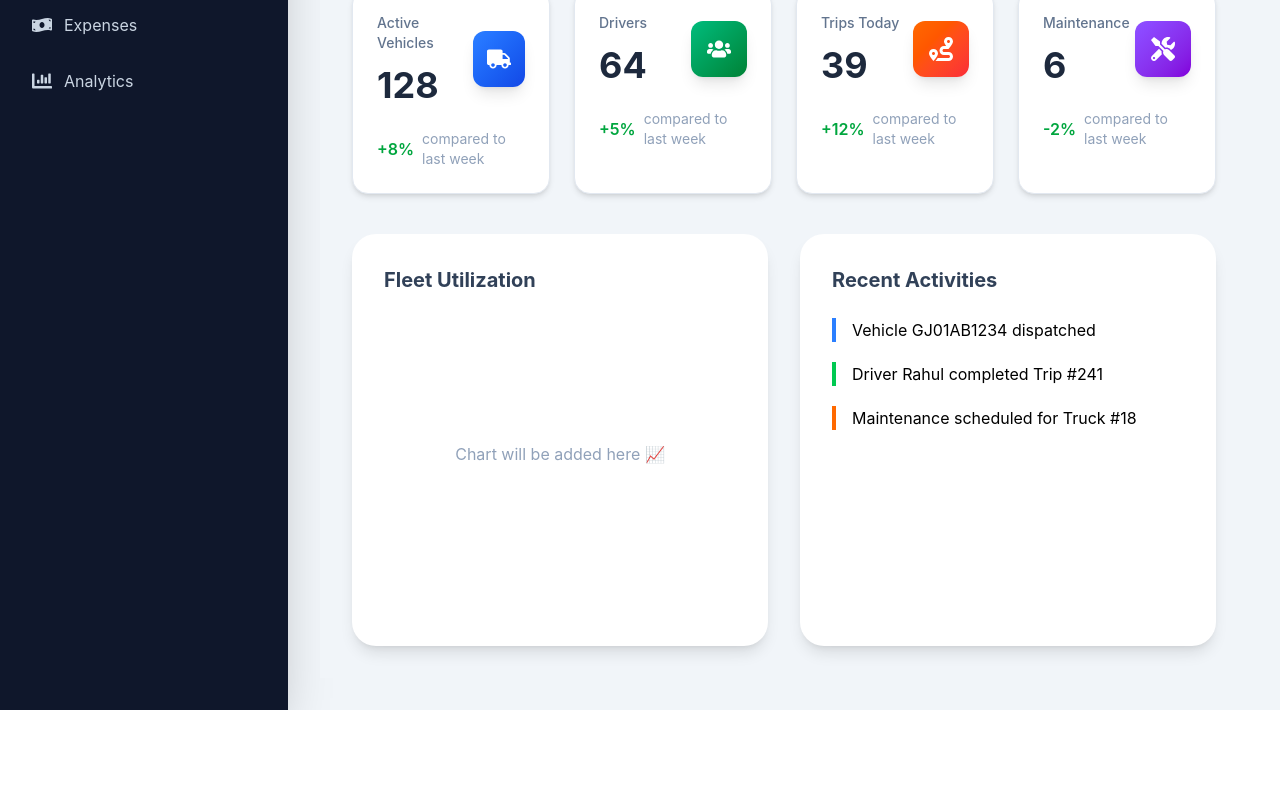
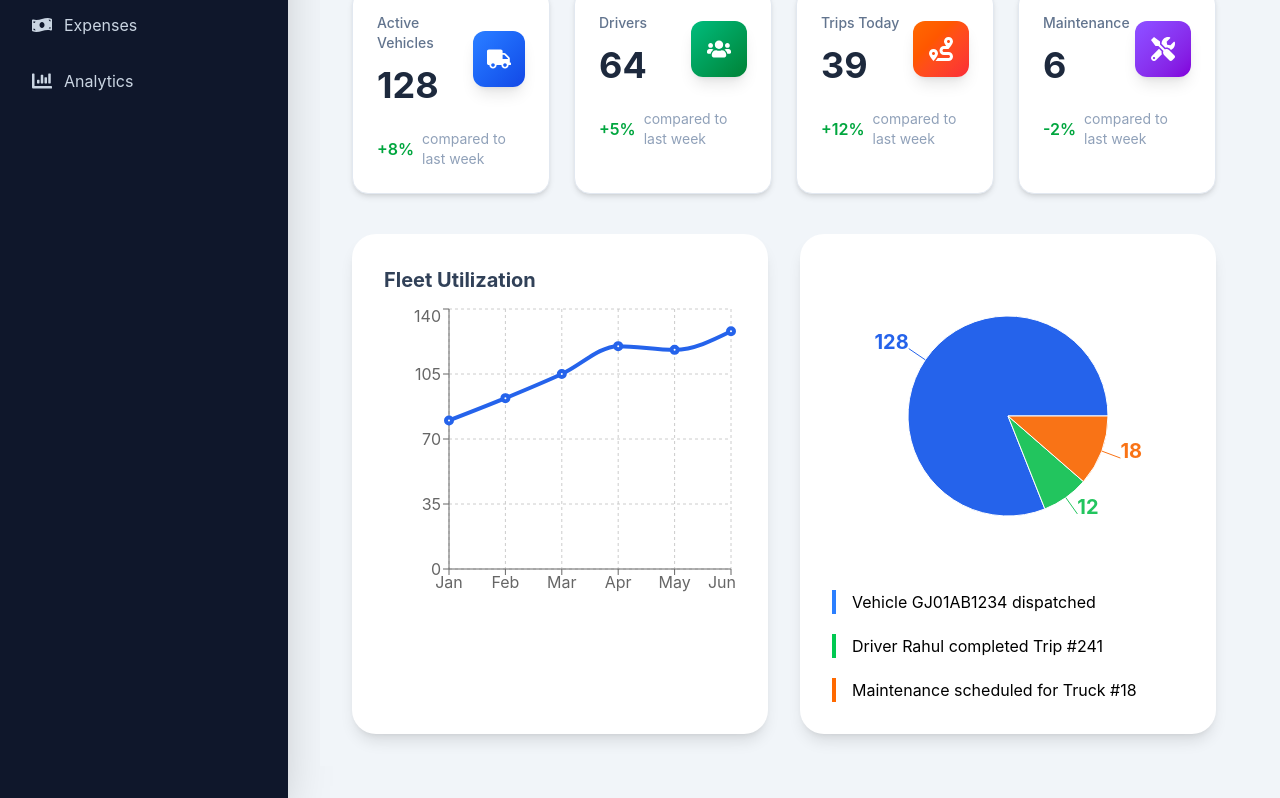
Before and after one commit to HETAXITAPODHAN29/FleetFlow, a React (Vite) app: page /dashboard in a window 1280 px wide. Shown: the part 408-1206 px from the top of the page. Before the commit the page ends 1118 px from the top, so only its background shows below. Built offline with nearby package versions, Linux system fonts and the light colour scheme; the HTML template or start-up script is replaced by a standard one.

Commit message:
added recharts

```diff
--- /dev/null
+++ b/src/charts/Fleetchart.jsx
@@ -0,0 +1,37 @@
+import {
+  LineChart,
+  Line,
+  CartesianGrid,
+  Tooltip,
+  ResponsiveContainer,
+  XAxis,
+  YAxis,
+} from "recharts";
+
+const data = [
+  { month: "Jan", vehicles: 80 },
+  { month: "Feb", vehicles: 92 },
+  { month: "Mar", vehicles: 105 },
+  { month: "Apr", vehicles: 120 },
+  { month: "May", vehicles: 118 },
+  { month: "Jun", vehicles: 128 },
+];
+
+export default function FleetChart() {
+  return (
+    <ResponsiveContainer width="100%" height={300}>
+      <LineChart data={data}>
+        <CartesianGrid strokeDasharray="3 3" />
+        <XAxis dataKey="month" />
+        <YAxis />
+        <Tooltip />
+        <Line
+          type="monotone"
+          dataKey="vehicles"
+          stroke="#2563eb"
+          strokeWidth={4}
+        />
+      </LineChart>
+    </ResponsiveContainer>
+  );
+}
--- /dev/null
+++ b/src/charts/VehiclePieChart.jsx
@@ -0,0 +1,43 @@
+import {
+  PieChart,
+  Pie,
+  Cell,
+  Tooltip,
+  ResponsiveContainer,
+} from "recharts";
+
+const data = [
+  { name: "Active", value: 128 },
+  { name: "Maintenance", value: 12 },
+  { name: "Inactive", value: 18 },
+];
+
+const COLORS = [
+  "#2563eb",
+  "#22c55e",
+  "#f97316",
+];
+
+export default function VehiclePieChart() {
+  return (
+    <ResponsiveContainer width="100%" height={300}>
+      <PieChart>
+        <Pie
+          data={data}
+          dataKey="value"
+          outerRadius={100}
+          label
+        >
+          {data.map((entry, index) => (
+            <Cell
+              key={index}
+              fill={COLORS[index]}
+            />
+          ))}
+        </Pie>
+
+        <Tooltip />
+      </PieChart>
+    </ResponsiveContainer>
+  );
+}
--- a/src/pages/Dashboard.jsx
+++ b/src/pages/Dashboard.jsx
@@ -7,6 +7,8 @@ import {
 
 import Navbar from "../components/Navbar";
 import StatCard from "../components/StatCard";
+import FleetChart from "../charts/FleetChart";
+import VehiclePieChart from "../charts/VehiclePieChart";
 
 export default function Dashboard() {
   const stats = [
@@ -87,7 +89,7 @@ export default function Dashboard() {
           </h2>
 
           <div className="h-80 flex items-center justify-center text-slate-400">
-            Chart will be added here 📈
+           <FleetChart />
           </div>
 
         </div>
@@ -95,7 +97,7 @@ export default function Dashboard() {
         <div className="bg-white rounded-3xl shadow-lg p-8">
 
           <h2 className="text-xl font-bold text-slate-700">
-            Recent Activities
+          <VehiclePieChart />
           </h2>
 
           <div className="mt-6 space-y-5">
```
